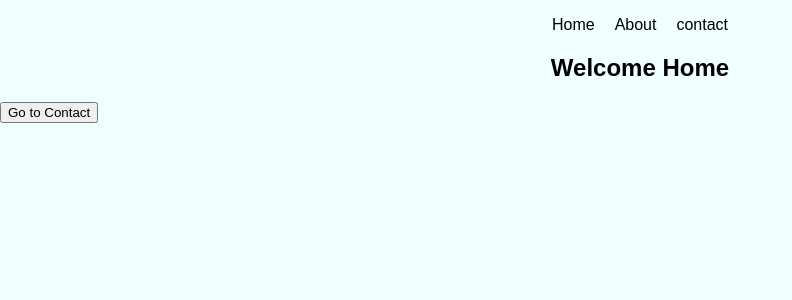
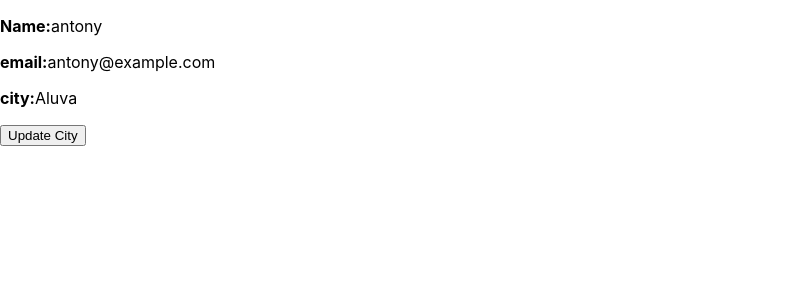
Before and after one commit to vipersolo/React-Practice, a React (Create React App) app: page / in a window 1280 px wide. Shown: the top 300 px of the page, without its empty margins (0-792 px from the left). Built offline with nearby package versions, Linux system fonts and the light colour scheme.

Commit message:
component state object update + functional state object Update

```diff
--- a/src/App.js
+++ b/src/App.js
@@ -1,7 +1,11 @@
 // import logo from './logo.svg';
 // import './App.css';
 import {Component} from 'react';
-import Site from './navigationpage/Site';
+
+
+import Info from './state_object_class/Info';
+// import Profile from './state_object/Profile';
+// import Site from './navigationpage/Site';
 // import FormData from './functional_components/FormData'
 // import Form from './functional_components/Form'
 // import Counter from './component/Counter';
@@ -52,7 +56,9 @@ class App extends Component{
       <Name /> */}
       {/* <Form /> */}
       {/* <FormData /> */}
-      <Site />
+      {/* <Site /> */}
+      {/* <Profile /> */}
+      <Info />
     </div>
     // use <></> or div becuase return only one root element .
     )
--- /dev/null
+++ b/src/state_object/Profile.js
@@ -0,0 +1,38 @@
+import React, { useState } from 'react'
+
+function Profile() {
+    const [userData,setuserData] = useState({
+        name:"antony",
+        age:20,
+        city:"aluva"
+    })
+    const updateAge = ()=>{
+        setuserData((prevData)=>({
+            ...prevData,
+            age:prevData.age + 1
+            }
+        ))
+    }
+
+    const updateProfile = ()=>{
+        setuserData((prevData)=>({
+            ...prevData,
+            name:"new Antony",
+            city:"new city"
+        }))
+    }
+
+
+  return (
+    <div>
+      <h2>User Profile</h2>
+      <p><strong>Name:</strong>{userData.name}</p>
+      <p><strong>Age:</strong>{userData.age}</p>
+      <p><strong>City:</strong>{userData.city}</p>
+      <button onClick={updateAge}>Increse Age</button>
+      <button onClick={updateProfile}>Change Pofile</button>
+    </div>
+  )
+}
+
+export default Profile
--- /dev/null
+++ b/src/state_object_class/Info.js
@@ -0,0 +1,45 @@
+import React, { Component } from "react";
+
+class Info extends Component {
+  constructor(props) {
+    super(props);
+    this.state = {
+      user: {
+        name: "antony",
+        email: "antony@example.com",
+        city: "Aluva",
+      },
+    };
+  }
+
+  updateCity = () => {
+    this.setState((prevData) => ({
+      user: {
+        ...prevData.user, //...prevData.user (.user ) is important or useobject will be stored inside user object + city . so wrong output
+        city: "USA",
+      },
+    }));
+  };
+  render() {
+    const { name, email, city } = this.state.user;
+    return (
+      <div>
+        <p>
+          <strong>Name:</strong>
+          {name}
+        </p>
+        <p>
+          <strong>email:</strong>
+          {email}
+        </p>
+        <p>
+          <strong>city:</strong>
+          {city}
+        </p>
+        <button onClick={this.updateCity}>Update City</button>
+      </div>
+    );
+  }
+}
+
+export default Info;
```
